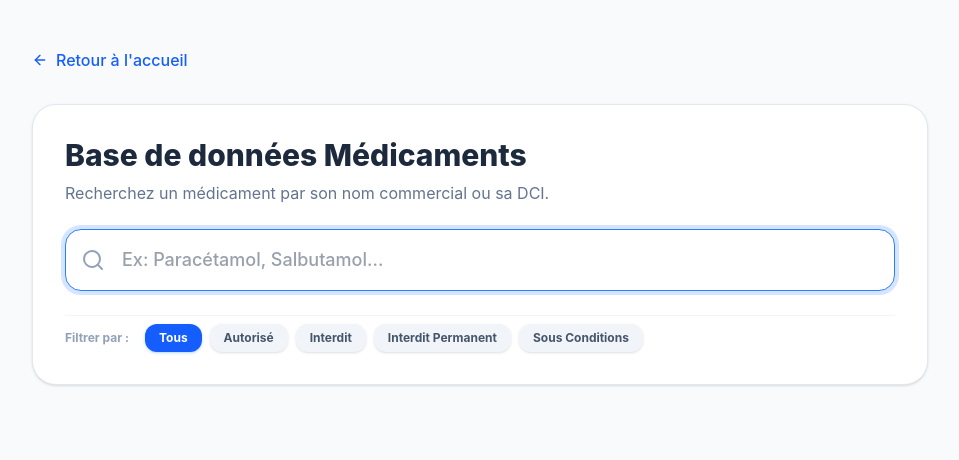
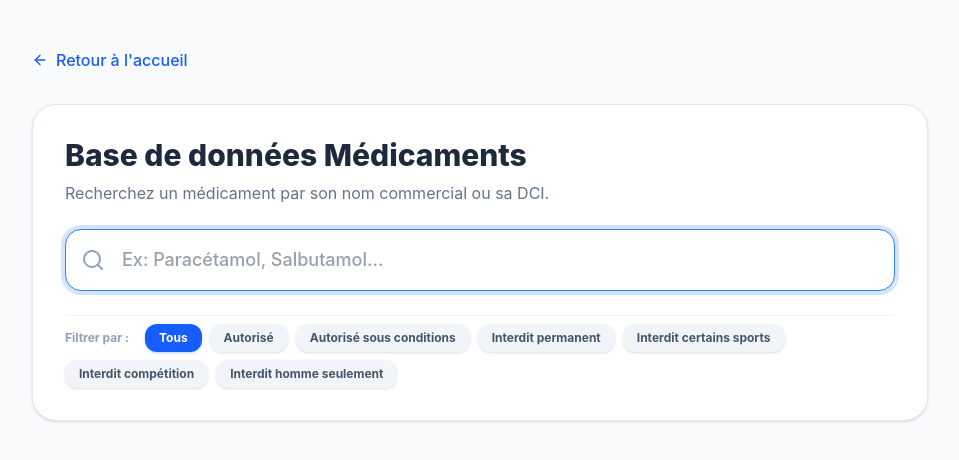
Before and after one commit to cleansportsid/clean-sport-id, a React app in the folder frontend/: page /medications in a window 1280 px wide. Shown: the top 460 px of the page, without its empty margins (160-1119 px from the left). Built offline with nearby package versions, Linux system fonts and the light colour scheme; the HTML template or start-up script is replaced by a standard one.

Commit message:
Ajout des 6 filtres de statuts avec distinction des couleurs vert/rouge

```diff
--- a/frontend/src/components/MedSearch.jsx
+++ b/frontend/src/components/MedSearch.jsx
@@ -9,6 +9,7 @@ export default function MedSearch() {
   const [loading, setLoading] = useState(false);
   const [hasSearched, setHasSearched] = useState(false);
 
+  // État pour les 6 filtres de statut
   const [selectedStatusFilter, setSelectedStatusFilter] = useState('ALL');
   const [selectedMed, setSelectedMed] = useState(null);
 
@@ -54,13 +55,22 @@ export default function MedSearch() {
     e.preventDefault();
   };
 
+  // Filtrage selon les 6 statuts
   const filterList = (list) => {
     if (selectedStatusFilter === 'ALL') return list;
-    return list.filter(med => med.Status === selectedStatusFilter);
+    return list.filter(med => med.Status?.trim().toUpperCase() === selectedStatusFilter.toUpperCase());
   };
 
   const filteredAuthorized = filterList(results.authorized);
   const filteredProhibited = filterList(results.prohibited);
+
+  // Fonction pour déterminer si un statut doit être vert ou rouge
+  const isAuthorizedStatus = (status) => {
+    if (!status) return false;
+    const cleanStatus = status.trim().toUpperCase();
+    // Seul "AUTORISE" (ou équivalent strict sans condition) est vert
+    return cleanStatus === 'AUTORISE' || cleanStatus === 'AUTORISÉ';
+  };
 
   return (
     <div className="min-h-screen bg-slate-50 p-6 md:p-12 font-sans relative">
@@ -90,14 +100,17 @@ export default function MedSearch() {
             />
           </form>
 
+          {/* Boutons de filtrage pour les 6 cas */}
           <div className="flex flex-wrap gap-2 pt-2 border-t border-slate-100">
             <span className="text-xs font-bold text-slate-400 self-center mr-2">Filtrer par :</span>
             {[
               { label: 'Tous', value: 'ALL' },
               { label: 'Autorisé', value: 'AUTORISE' },
-              { label: 'Interdit', value: 'INTERDIT' },
-              { label: 'Interdit Permanent', value: 'INTERDIT_PERMANENT' },
-              { label: 'Sous Conditions', value: 'AUTORISE_SOUS_CONDITIONS' }
+              { label: 'Autorisé sous conditions', value: 'AUTORISE_SOUS_CONDITIONS' },
+              { label: 'Interdit permanent', value: 'INTERDIT_PERMANENT' },
+              { label: 'Interdit certains sports', value: 'INTERDIT_CERTAINS_SPORTS' },
+              { label: 'Interdit compétition', value: 'INTERDIT_COMPETITION' },
+              { label: 'Interdit homme seulement', value: 'INTERDIT_HOMME_SEULEMENT' }
             ].map((filter) => (
               <button
                 key={filter.value}
@@ -115,37 +128,46 @@ export default function MedSearch() {
         </div>
 
         <div className="space-y-10">
+          {/* Section Interdits / Autres cas rouges */}
           {filteredProhibited.length > 0 && (
             <div className="animate-fade-in-up">
               <div className="flex items-center gap-3 mb-6 border-b border-slate-200 pb-3">
                 <AlertCircle className="text-red-500 w-7 h-7" />
-                <h3 className="text-2xl font-bold text-slate-800">Interdits ({filteredProhibited.length})</h3>
+                <h3 className="text-2xl font-bold text-slate-800">Résultats ({filteredProhibited.length})</h3>
               </div>
               <div className="grid gap-5 md:grid-cols-2">
-                {filteredProhibited.map(med => (
+                {filteredProhibited.map(med => {
+                  const isGreen = isAuthorizedStatus(med.Status);
+                  return (
                     <div
                       key={med._id}
                       onClick={() => setSelectedMed(med)}
-                    className="bg-white p-6 rounded-2xl border border-red-100 border-l-4 border-l-red-500 shadow-sm hover:shadow-md transition duration-200 flex flex-col cursor-pointer hover:border-red-300"
+                      className={`bg-white p-6 rounded-2xl border shadow-sm hover:shadow-md transition duration-200 flex flex-col cursor-pointer ${
+                        isGreen ? 'border-emerald-100 border-l-4 border-l-emerald-500 hover:border-emerald-300' : 'border-red-100 border-l-4 border-l-red-500 hover:border-red-300'
+                      }`}
                     >
                       <div className="flex-grow">
                           <h4 className="font-bold text-xl text-slate-800 mb-1">{med.Nom}</h4>
                           <div className="text-slate-500 text-sm mb-4 space-y-1">
-                            <p>DCI: <span className="font-medium text-slate-700">{med.Dci}</span></p>
+                              <p>DCI: <span className="font-medium text-slate-700">{med.Dci || med.DCI}</span></p>
                               <p>Dose: <span className="font-medium text-slate-700">{med.Dose}</span></p>
                               <p>Voie: <span className="font-medium text-slate-700">{med.Voie}</span></p>
                           </div>
-                        <span className="px-4 py-1.5 rounded-full text-xs font-bold bg-red-50 text-red-700 border border-red-100">
+                          <span className={`px-4 py-1.5 rounded-full text-xs font-bold border ${
+                            isGreen ? 'bg-emerald-50 text-emerald-700 border-emerald-100' : 'bg-red-50 text-red-700 border-red-100'
+                          }`}>
                               Status: {med.Status}
                           </span>
                       </div>
                       <p className="text-xs text-blue-600 font-semibold mt-4 text-right">Cliquer pour voir les détails &rarr;</p>
                     </div>
-                ))}
+                  );
+                })}
               </div>
             </div>
           )}
 
+          {/* Section Autorisés (verts) */}
           {filteredAuthorized.length > 0 && (
             <div className="animate-fade-in-up">
               <div className="flex items-center gap-3 mb-6 border-b border-slate-200 pb-3">
@@ -185,6 +207,7 @@ export default function MedSearch() {
         </div>
       </div>
 
+      {/* MODALE DE DÉTAIL DU MÉDICAMENT */}
       {selectedMed && (
         <div className="fixed inset-0 bg-slate-900/50 backdrop-blur-sm flex items-center justify-center p-4 z-50 animate-fade-in">
           <div className="bg-white rounded-3xl max-w-lg w-full p-8 shadow-2xl border border-slate-100 relative max-h-[90vh] overflow-y-auto">
@@ -196,7 +219,7 @@ export default function MedSearch() {
             </button>
 
             <span className={`inline-block px-4 py-1 rounded-full text-xs font-bold mb-4 ${
-              selectedMed.Status?.includes('INTERDIT') ? 'bg-red-50 text-red-700 border border-red-200' : 'bg-emerald-50 text-emerald-700 border border-emerald-200'
+              isAuthorizedStatus(selectedMed.Status) ? 'bg-emerald-50 text-emerald-700 border border-emerald-200' : 'bg-red-50 text-red-700 border border-red-200'
             }`}>
               {selectedMed.Status}
             </span>
```
Lines whose indentation alone changed are shown as unchanged.
